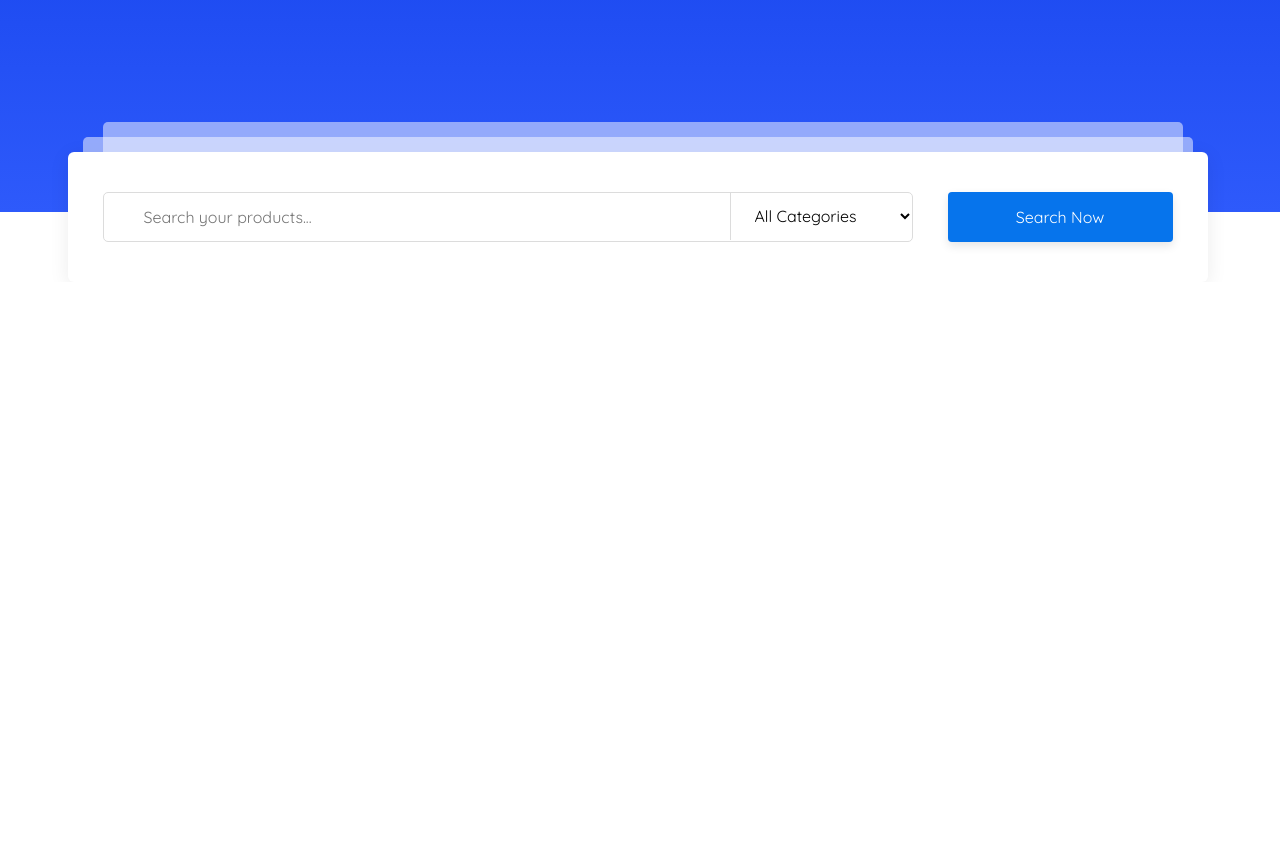
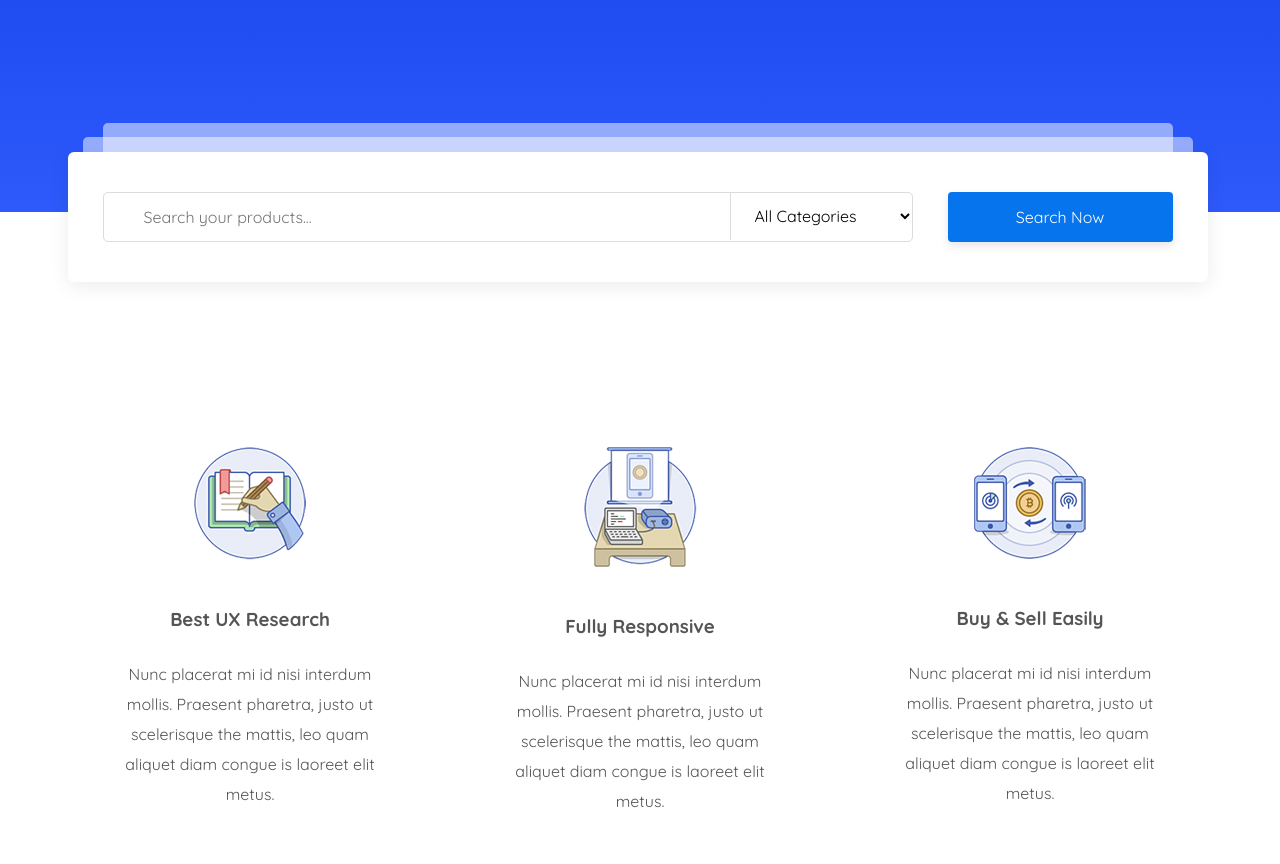
Before and after one commit to Mariiazmi/martplace, a website: page app/index.html in a window 1280 px wide. Shown: the part 700-1564 px from the top of the page. Before the commit the page ends 982 px from the top, so only its background shows below. Drawn offline with nearby package versions, Linux system fonts and the light colour scheme; files that its build step writes are made by us from their sources.

Commit message:
added banafits

```diff
--- a/app/index.html
+++ b/app/index.html
@@ -87,6 +87,30 @@
             </div>
         </div>
     </section>
+    <section class="benefits">
+        <div class="container">
+            <div class="benefits__inner">
+                <div class="benefit__item">
+                    <img class="benefit__item-img" src="img/content/benefit-item-1.png" alt="">
+                    <h3 class="benefit__item-title">Best UX Research</h3>
+                    <p class="benefit__item-text">Nunc placerat mi id nisi interdum mollis. Praesent pharetra, justo ut
+                        scelerisque the mattis, leo quam aliquet diam congue is laoreet elit metus.</p>
+                </div>
+                <div class="benefit__item">
+                    <img class="benefit__item-img" src="img/content/benefit-item-2.png" alt="">
+                    <h3 class="benefit__item-title">Fully Responsive</h3>
+                    <p class="benefit__item-text">Nunc placerat mi id nisi interdum mollis. Praesent pharetra, justo ut
+                        scelerisque the mattis, leo quam aliquet diam congue is laoreet elit metus.</p>
+                </div>
+                <div class="benefit__item">
+                    <img class="benefit__item-img" src="img/content/benefit-item-3.png" alt="">
+                    <h3 class="benefit__item-title">Buy & Sell Easily</h3>
+                    <p class="benefit__item-text">Nunc placerat mi id nisi interdum mollis. Praesent pharetra, justo ut
+                        scelerisque the mattis, leo quam aliquet diam congue is laoreet elit metus.</p>
+                </div>
+            </div>
+        </div>
+    </section>
 
     <script src="https://ajax.googleapis.com/ajax/libs/jquery/3.4.1/jquery.min.js"></script>
     <script src="js/libs.min.js"></script>
--- a/app/scss/style.scss
+++ b/app/scss/style.scss
@@ -196,8 +196,40 @@
         left: 15px;
     }
     &-2 {
-        max-width: 1080px;
+        max-width: 1070px;
         height: 60px;
-        top: -30px;
+        top: -29px;
     }
 }
+// end banner
+
+// start benefits
+.benefits {
+    padding-top: 190px;
+    padding-bottom: 125px;
+    &__inner {
+        display: flex;
+        justify-content: space-between;
+        flex-wrap: wrap;
+    }
+}
+.benefit__item {
+    max-width: 365px;
+    padding: 45px 40px;
+    text-align: center;
+    &:hover {
+        box-shadow: 0px 2px 50px 0px rgba(0, 0, 0, 0.08);
+    }
+    &-img {
+        margin-bottom: 35px;
+    }
+    &-title {
+        margin: 0;
+        margin-bottom: 25px;
+    }
+}
+// end benefits
+
+// start featured products
+
+// end featured products
```
Also changed, not shown: app/img/content/benefit-item-1.png (added), app/img/content/benefit-item-2.png (added), app/img/content/benefit-item-3.png (added).
